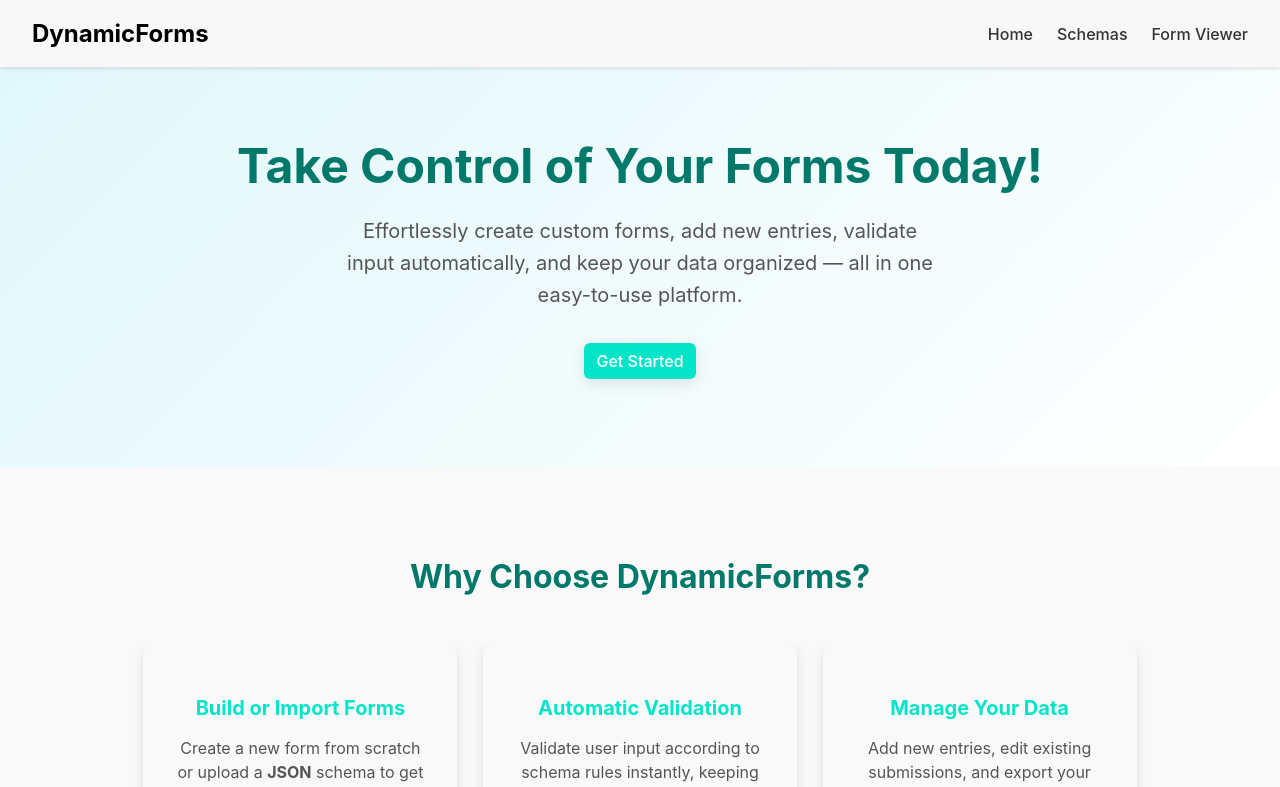
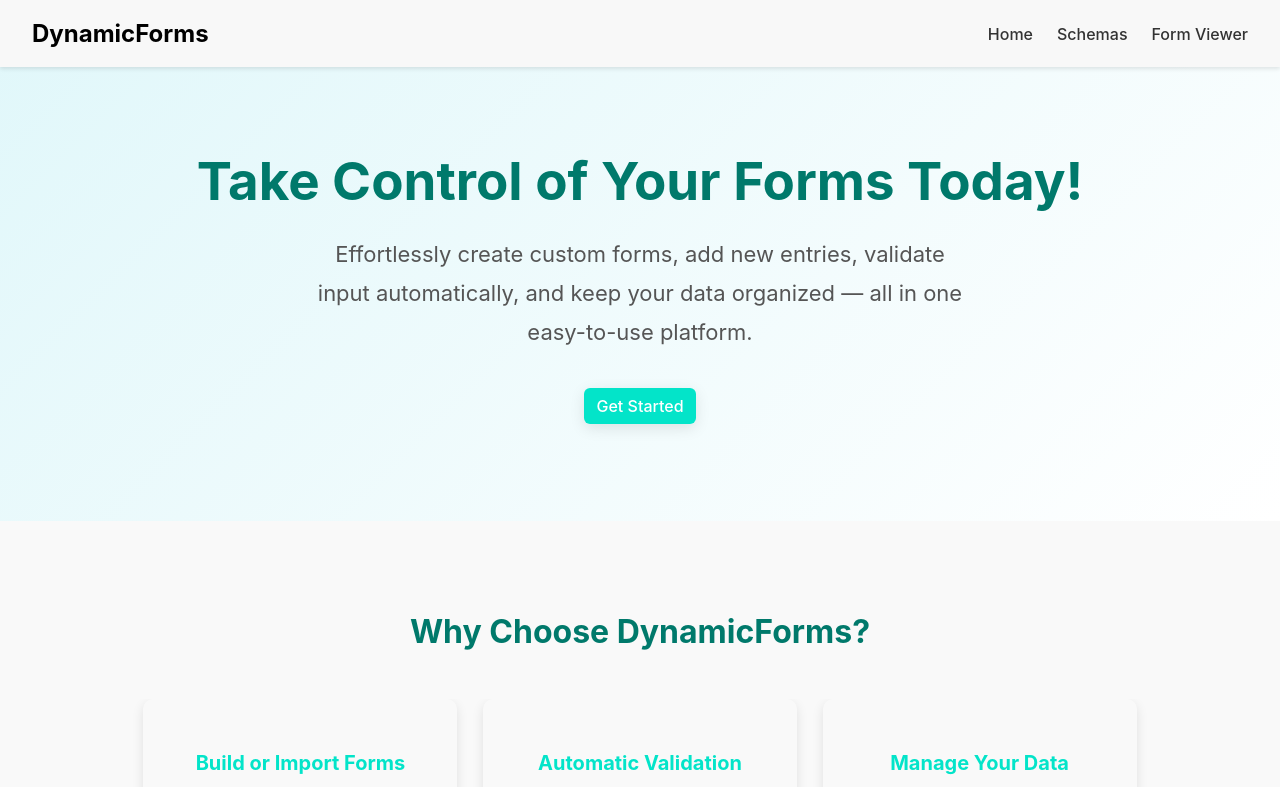
Before and after one commit to tomasfgonzalez/dynamic-forms, a React (Create React App) app: page / in a window 1280 px wide. Shown: the top 787 px of the page. Built offline with nearby package versions, Linux system fonts and the light colour scheme.

Commit message:
Export CSV button added

```diff
--- /dev/null
+++ b/src/components/DataViewer/ExportCSVButton.tsx
@@ -0,0 +1,57 @@
+import React from "react";
+
+interface ExportCSVButtonProps {
+  data: any[];              // array of rows
+  fields: { name: string }[]; // schema fields
+  filename?: string;        // optional filename
+  buttonText?: string;      // optional button text
+  className?: string;       // optional styling
+}
+
+const ExportCSVButton: React.FC<ExportCSVButtonProps> = ({
+  data,
+  fields,
+  filename,
+  buttonText = "Export to CSV",
+  className = "hero-button export",
+}) => {
+  const handleExport = () => {
+    if (!fields || data.length === 0) return;
+
+    const headers = fields.map((f) => f.name);
+    const csvRows = [
+      headers.join(","), // header row
+      ...data.map((row) =>
+        headers
+          .map((field) => {
+            const value = row[field] ?? "";
+            return `"${String(value).replace(/"/g, '""')}"`;
+          })
+          .join(",")
+      ),
+    ];
+
+    const csvContent = "data:text/csv;charset=utf-8," + csvRows.join("\n");
+    const encodedUri = encodeURI(csvContent);
+    const link = document.createElement("a");
+    link.setAttribute(
+      "href",
+      encodedUri
+    );
+    link.setAttribute(
+      "download",
+      filename ?? `data_export.csv`
+    );
+    document.body.appendChild(link);
+    link.click();
+    document.body.removeChild(link);
+  };
+
+  return (
+    <button className={className} onClick={handleExport}>
+      {buttonText}
+    </button>
+  );
+};
+
+export default ExportCSVButton;
--- a/src/components/HomePage/HeroSection.css
+++ b/src/components/HomePage/HeroSection.css
@@ -1,9 +1,9 @@
 .hero-section {
-  padding: clamp(3rem, 8vw, 6rem) 2rem; /* vertical padding scales */
+  padding: clamp(3.3rem, 8.8vw, 6.6rem) 2.2rem; /* +10% vertical padding */
   text-align: center;
   background: linear-gradient(135deg, #e0f7fa, #ffffff);
   opacity: 0; /* Start hidden */
-  transform: translateY(20px);
+  transform: translateY(22px); /* +10% */
   transition: opacity 1s ease, transform 1s ease;
 }
 
@@ -13,24 +13,25 @@
 }
 
 .hero-section h1 {
-  font-size: clamp(2rem, 6vw, 3rem); /* scales from 2rem to 3rem */
-  margin-bottom: 1rem;
+  font-size: clamp(2.2rem, 6.6vw, 3.3rem); /* +10% */
+  margin-bottom: 1.1rem;
   font-weight: 700;
   color: #00796b;
 }
 
 .hero-section p {
-  font-size: clamp(1rem, 2.5vw, 1.25rem); /* scales from 1rem to 1.25rem */
-  margin-bottom: 2.5rem;
+  font-size: clamp(1.1rem, 2.75vw, 1.375rem); /* +10% */
+  margin-bottom: 2.75rem;
   color: #555;
-  max-width: 600px;
+  max-width: 660px; /* +10% */
   margin-left: auto;
   margin-right: auto;
-  line-height: 1.6;
+  line-height: 1.76; /* +10% */
 }
 
+
 .hero-button {
-  padding: clamp(0.75rem, 2vw, 1rem) clamp(1.5rem, 4vw, 2.5rem); /* scales padding */
+  padding: clamp(1.25rem, 5vw, 2.5rem) clamp(2.5rem, 6vw, 5rem); /* bigger padding */
   background-color: #03e4c9ff;
   color: #fff;
   border-radius: 8px;
--- a/src/pages/DataViewerPage.tsx
+++ b/src/pages/DataViewerPage.tsx
@@ -5,6 +5,7 @@ import { useDataViewerPageLogic } from "./../hooks/useDataViewerPageLogic";
 import DataTable from "../components/DataViewer/DataTable";
 import TableNavigation from "../components/DataViewer/TableNavigation";
 import Pagination from "../components/DataViewer/Pagination";
+import ExportCSVButton from "../components/DataViewer/ExportCSVButton";
 import "./DataViewerPage.css";
 
 const DataViewerPage: React.FC = () => {
@@ -111,12 +112,27 @@ const DataViewerPage: React.FC = () => {
 
           <div className="edit-buttons">
             {!editMode ? (
-              <button className="hero-button edit" onClick={handleEnterEdit}>Edit</button>
+              <>
+                <button className="hero-button edit" onClick={handleEnterEdit}>
+                  Edit
+                </button>
+                <ExportCSVButton
+                  data={filteredRows}
+                  fields={selectedSchema.fields}
+                  filename={`${selectedSchema.name.replace(/\s+/g, "_")}_data.csv`}
+                />
+              </>
             ) : (
               <>
-                <button className="hero-button save" onClick={handleSave}>Save Changes</button>
-                <button className="hero-button cancel" onClick={handleCancel}>Cancel Changes</button>
-                <button className="hero-button add-row" onClick={addRow}>Add Row</button>
+                <button className="hero-button save" onClick={handleSave}>
+                  Save Changes
+                </button>
+                <button className="hero-button cancel" onClick={handleCancel}>
+                  Cancel Changes
+                </button>
+                <button className="hero-button add-row" onClick={addRow}>
+                  Add Row
+                </button>
               </>
             )}
           </div>
```
